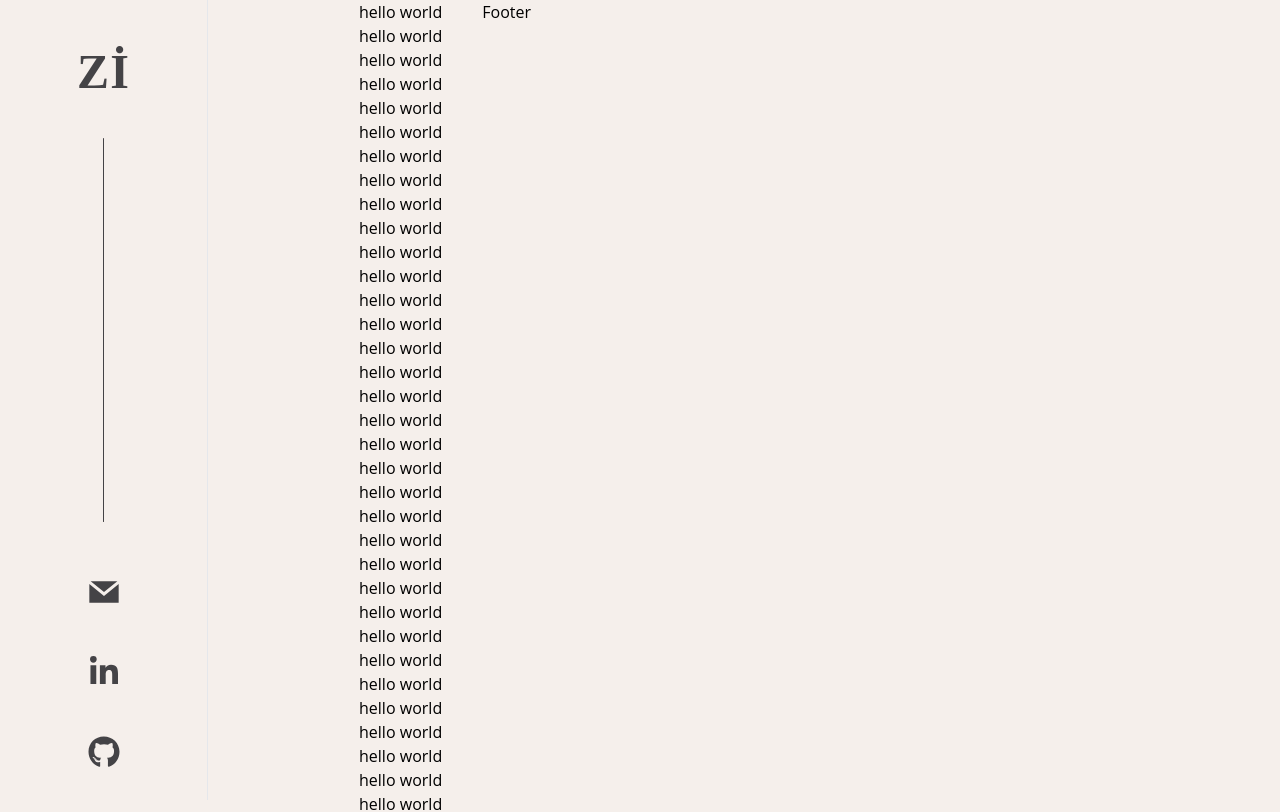
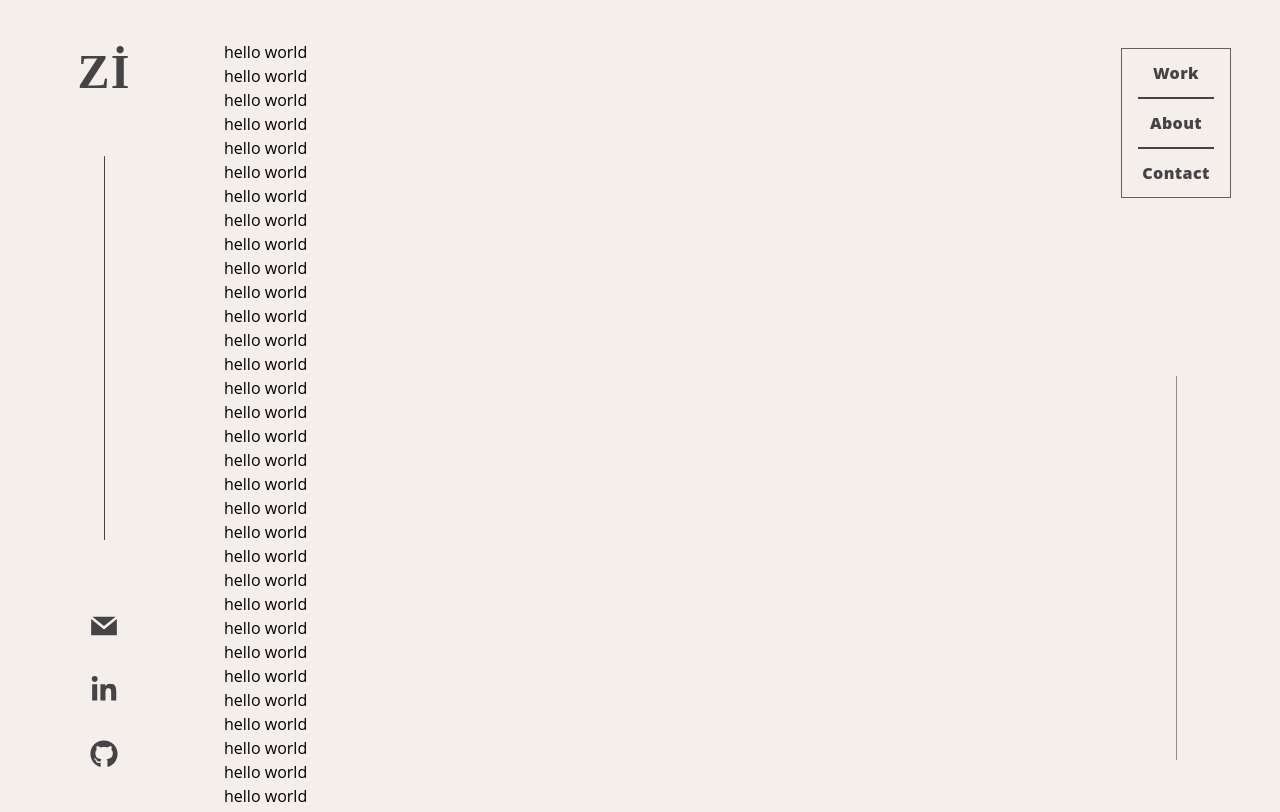
Before and after one commit to zehraikizler/zehra-ikizler, a Next.js app: page / in a window 1280 px wide. Shown: the top 812 px of the page. Built offline with nearby package versions, Linux system fonts and the light colour scheme.

Commit message:
right sidebar added

```diff
--- a/src/app/layout.js
+++ b/src/app/layout.js
@@ -9,11 +9,11 @@ export default function RootLayout({ children }) {
   return (
     <html lang="tr">
       <head />
-      <body className="bg-light relative flex gap-x-10">
+      <body className="bg-light relative">
         <LeftSidebar />
         <RightSidebar />
 
-        <main className="ml-56">{children}</main>
+        <main className="mx-56 pt-10">{children}</main>
         <Footer />
       </body>
     </html>
--- a/src/components/footer/index.js
+++ b/src/components/footer/index.js
@@ -1,7 +1,7 @@
 import React from "react";
 
 function Footer() {
-  return <div>Footer</div>;
+  return <div className="bg-dark mx-56">Footer</div>;
 }
 
 export default Footer;
--- a/src/components/sidebar/leftSidebar/index.js
+++ b/src/components/sidebar/leftSidebar/index.js
@@ -4,8 +4,8 @@ import { FaLinkedinIn, FaGithub } from "react-icons/fa";
 
 function LeftSidebar() {
   return (
-    <div className="min-h-screen bg-light text-dark fixed w-52">
-      <div className="sidebar min-h-screen w-52 overflow-hidden border-r">
+    <div className="min-h-screen bg-light text-dark absolute left-0 w-52">
+      <div className="sidebar min-h-screen w-52 overflow-hidden fixed">
         <div className="flex h-screen flex-col justify-between pt-2 pb-6">
           <div className="flex items-center justify-center">
             <a
@@ -19,10 +19,10 @@ function LeftSidebar() {
             <div className="h-96 w-[1px] bg-dark rounded-lg"></div>
           </div>
           <div className="flex items-center justify-center -mb-1">
-            <ul className="space-y-6 tracking-wide">
+            <ul className="space-y-3 tracking-wide">
               <li className="min-w-max">
                 <a href="#" className="flex items-center px-4 py-3">
-                  <GrMail size={32} />
+                  <GrMail size={28} />
                 </a>
               </li>
               <li className="min-w-max">
@@ -30,7 +30,7 @@ function LeftSidebar() {
                   href="https://www.linkedin.com/in/zehra-ikizler-831573208/"
                   className="flex items-center px-4 py-3"
                 >
-                  <FaLinkedinIn size={32} />
+                  <FaLinkedinIn size={28} />
                 </a>
               </li>
               <li className="min-w-max">
@@ -38,7 +38,7 @@ function LeftSidebar() {
                   href="https://github.com/zehraikizler"
                   className="flex items-center px-4 py-3"
                 >
-                  <FaGithub size={32} />
+                  <FaGithub size={28} />
                 </a>
               </li>
             </ul>
--- a/src/components/sidebar/rightSidebar/index.js
+++ b/src/components/sidebar/rightSidebar/index.js
@@ -1,7 +1,36 @@
 import React from "react";
 
 function RightSidebar() {
-  return <div>RightSidebar</div>;
+  return (
+    <div className="min-h-screen bg-light text-dark  w-52 absolute right-0">
+      <div className="sidebar min-h-screen w-52 overflow-hidden fixed">
+        <div className="flex h-screen flex-col justify-between pt-2 pb-6">
+          <div className="flex items-center justify-center mt-10">
+            <ul className="tracking-wide border border-primary font-extrabold text-md px-4">
+              <li className="min-w-max border-b-2 border-dark flex items-center justify-center">
+                <a href="#" className="flex items-center px-1 py-3">
+                  Work
+                </a>
+              </li>
+              <li className="min-w-max border-b-2 border-dark  flex items-center justify-center">
+                <a href="#" className="flex items-center px-1 py-3">
+                  About
+                </a>
+              </li>
+              <li className="min-w-max flex items-center justify-center">
+                <a href="#" className="flex items-center px-1 py-3">
+                  Contact
+                </a>
+              </li>
+            </ul>
+          </div>
+          <div className="flex justify-center items-center mb-4">
+            <div className="h-96 w-[1px] bg-secondary rounded-lg"></div>
+          </div>
+        </div>
+      </div>
+    </div>
+  );
 }
 
 export default RightSidebar;
```
